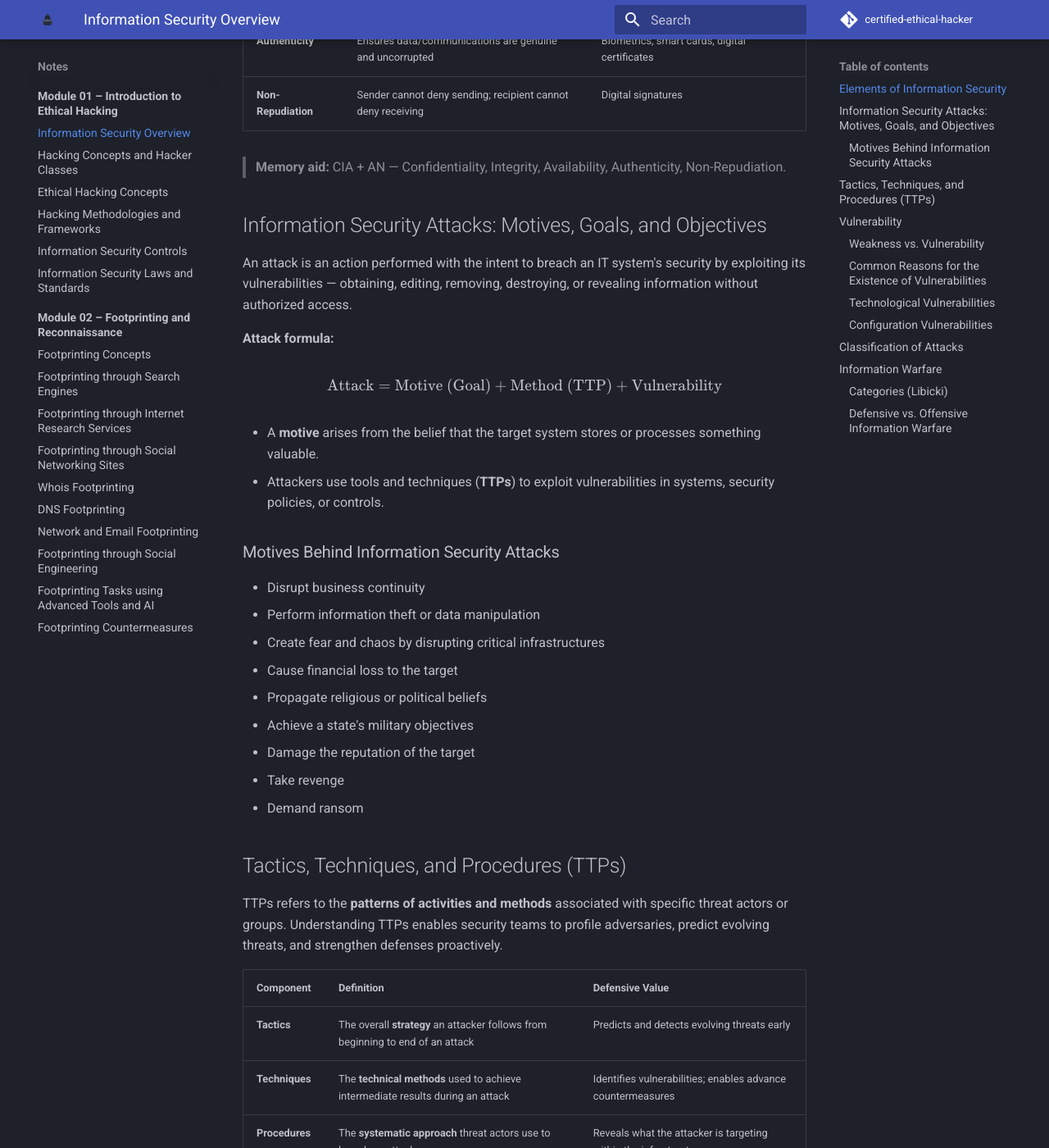
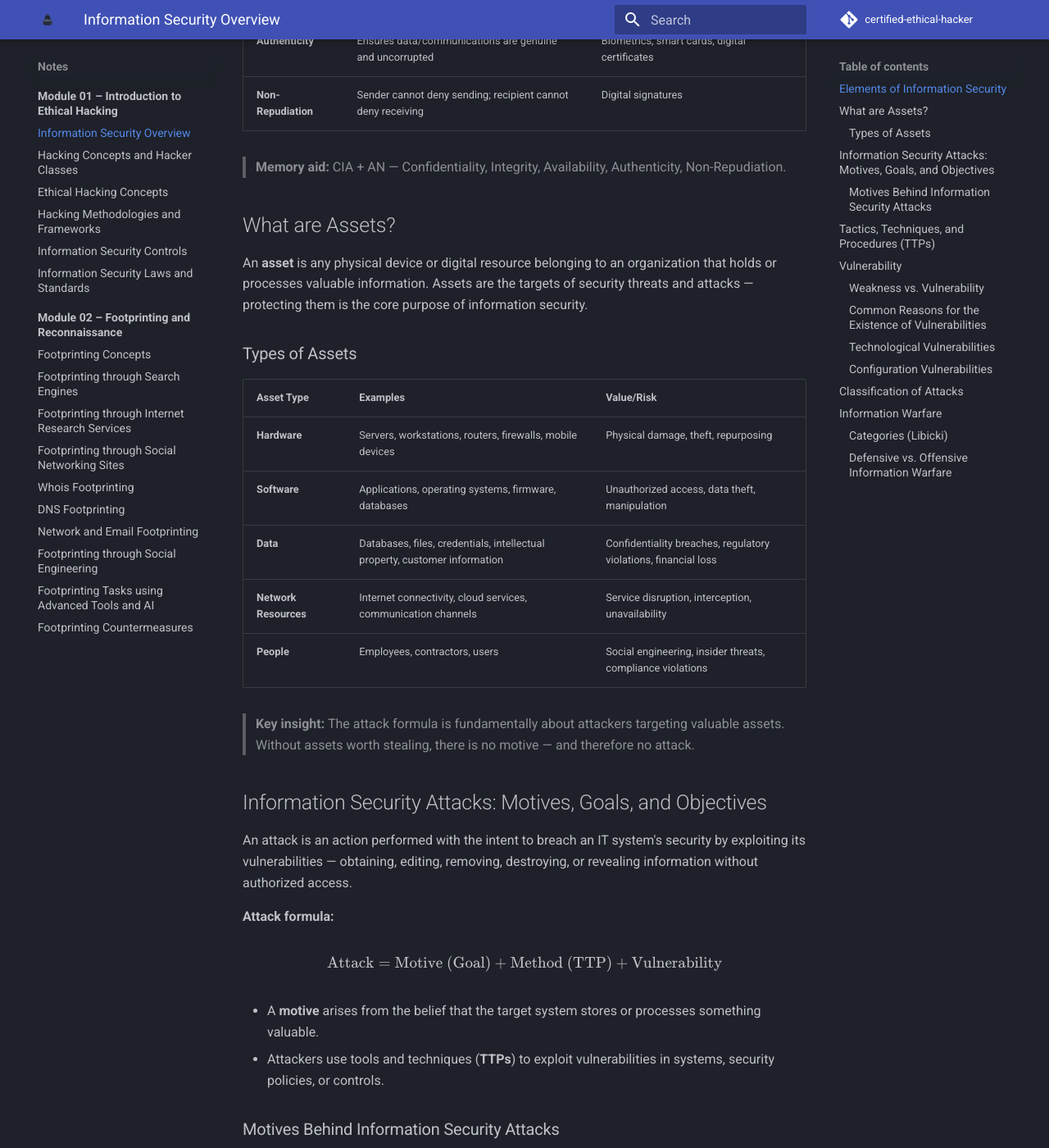
Before and after one commit to adanze/certified-ethical-hacker, an MkDocs documentation site: the page built from docs/ceh/module-01-introduction-to-ethical-hacking/information-security-overview.md, in a window 1280 px wide and 1400 px high, scrolled down 756 px. Shown: the whole window at 82% size. Built offline with MkDocs 1.6.1 and Material for MkDocs 9.7.7, drawn with Linux system fonts in a browser that asks for light colours; comment, search, counter and statistics services are not loaded.

Commit message:
Add flashcard for information security assets and enhance overview section

```diff
--- a/docs/ceh/module-01-introduction-to-ethical-hacking/information-security-overview.md
+++ b/docs/ceh/module-01-introduction-to-ethical-hacking/information-security-overview.md
@@ -15,6 +15,22 @@ Information security is *"the state of well-being of information and infrastruct
 | **Non-Repudiation** | Sender cannot deny sending; recipient cannot deny receiving | Digital signatures |
 
 > **Memory aid:** CIA + AN — Confidentiality, Integrity, Availability, Authenticity, Non-Repudiation.
+
+## What are Assets?
+
+An **asset** is any physical device or digital resource belonging to an organization that holds or processes valuable information. Assets are the targets of security threats and attacks — protecting them is the core purpose of information security.
+
+### Types of Assets
+
+| Asset Type | Examples | Value/Risk |
+|---|---|---|
+| **Hardware** | Servers, workstations, routers, firewalls, mobile devices | Physical damage, theft, repurposing |
+| **Software** | Applications, operating systems, firmware, databases | Unauthorized access, data theft, manipulation |
+| **Data** | Databases, files, credentials, intellectual property, customer information | Confidentiality breaches, regulatory violations, financial loss |
+| **Network Resources** | Internet connectivity, cloud services, communication channels | Service disruption, interception, unavailability |
+| **People** | Employees, contractors, users | Social engineering, insider threats, compliance violations |
+
+> **Key insight:** The attack formula is fundamentally about attackers targeting valuable assets. Without assets worth stealing, there is no motive — and therefore no attack.
 
 ## Information Security Attacks: Motives, Goals, and Objectives
 
```
Also changed, not shown: docs/ceh/module-01-introduction-to-ethical-hacking/flashcards.md (+14 -0 lines).
